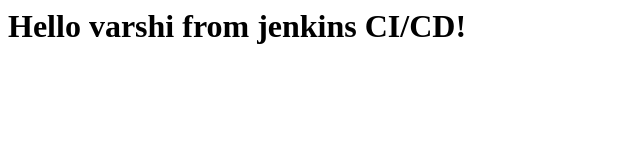
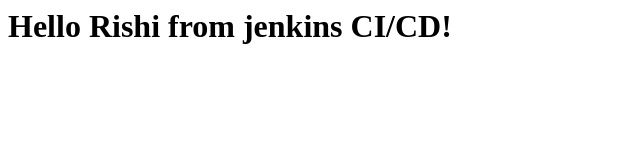
Before and after one commit to ualla3011/git-practice, a plain HTML site: page index.html in a window 1280 px wide. Shown: the whole page, without its empty margins (0-640 px from the left). Drawn offline with Linux system fonts and the light colour scheme.

Commit message:
updated index4.html

```diff
--- a/index.html
+++ b/index.html
@@ -1 +1 @@
-<h1>Hello varshi from jenkins CI/CD!</h1>
+<h1>Hello Rishi from jenkins CI/CD!</h1>
```
